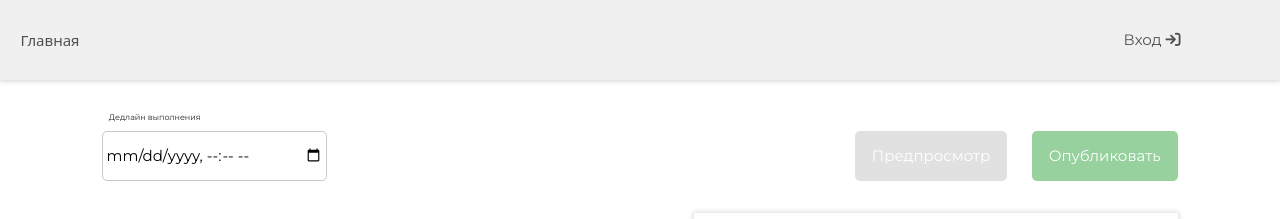
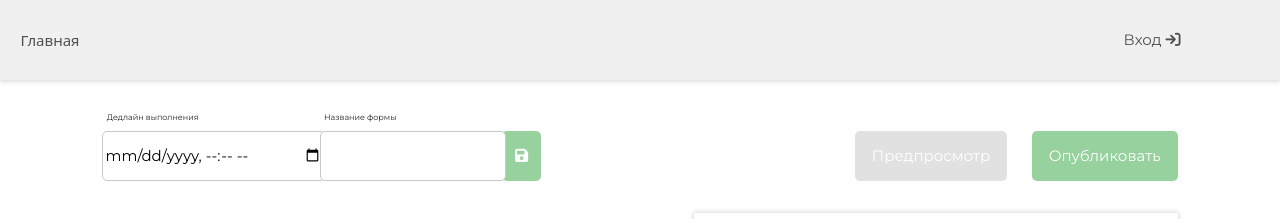
Before and after one commit to ArseniyBogachev/Minerva, a React app: page /forms/1/edit in a window 1280 px wide. Shown: the top 219 px of the page. Built offline with nearby package versions, Linux system fonts and the light colour scheme; no server answers.

Commit message:
added move block api and set title api

```diff
--- a/src/assets/styles/newForm.module.scss
+++ b/src/assets/styles/newForm.module.scss
@@ -10,15 +10,43 @@
 }
 
 .header {
-    text-align: right;
+    // text-align: right;
     display: flex;
     justify-content: space-between;
     width: 100%;
     height: 8%;
-    &__date {
-        width: 30%;
+    &__listInput {
+        width: 40%;
         height: 100%;
-        &__item {
+        display: flex;
+        justify-content: space-between;
+        align-items: center;
+        &__date {
+            width: 100%;
+            height: 100%;
+            display: flex;
+            justify-content: space-between;
+            align-items: center;
+            position: relative;
+            span {
+                position: absolute;
+                height: 100%;
+                font-size: 8px;
+                font-family: "Montserrat", sans-serif;
+                top: -40%;
+                left: 2%;
+            }
+            input {
+                display: block;
+                height: 100%;
+                font-size: 15px;
+                font-family: "Montserrat", sans-serif;
+                border: 1px solid rgb(200, 200, 200);
+                padding: 1%;
+                border-radius: 5px;
+            }
+        }
+        &__title {
             width: 100%;
             height: 100%;
             display: flex;
--- a/src/hooks/api/formApi.js
+++ b/src/hooks/api/formApi.js
@@ -64,6 +64,25 @@ async function updateBlockApi(token, blockId, data) {
     catch (e) {
         return e
     }
+};
+
+async function updateOrderBlockApi(token, formId, data) {
+    try {
+        const response = await axios.post(`http://localhost:8080/formBuilder/edit/${formId}/moveTo`,
+        {
+            "new_order": data.new,
+            "old_order": data.old
+        },
+        {
+            headers: {
+                "Authorization": `Token ${token}`,
+            }
+        })
+        return response
+    }
+    catch (e) {
+        return e
+    }
 }
 
 async function saveFormApi(token) {
@@ -84,4 +103,4 @@ async function saveFormApi(token) {
     }
 };
 
-export { addFormBlockApi, listFormBlockApi, saveFormApi, updateBlockApi }
+export { addFormBlockApi, listFormBlockApi, saveFormApi, updateBlockApi, updateOrderBlockApi }
--- a/src/hooks/api/listFormsApi.js
+++ b/src/hooks/api/listFormsApi.js
@@ -47,4 +47,22 @@ async function removeFormApi(token, formId) {
     }
 };
 
-export { listFormsApi, createFormApi, removeFormApi };
+async function updateTitleFormApi(token, formId, title) {
+    try {
+        const response = await axios.post(`http://localhost:8080/formBuilder/edit/${formId}/setTitle`,
+        {
+            title: title
+        },
+        {
+            headers: {
+                "Authorization": `Token ${token}`,
+            },
+        })
+        return response
+    }
+    catch (e) {
+        return e
+    }
+};
+
+export { listFormsApi, createFormApi, removeFormApi, updateTitleFormApi };
--- a/src/hooks/sundry/parseListBlock.js
+++ b/src/hooks/sundry/parseListBlock.js
@@ -1,3 +1,7 @@
+// function sortListBlock(data) {
+//     return data.sort((itemOne, itemTwo) => itemOne.order - itemTwo.order)
+// };
+
 function responseDataToListBlock(data) {
     const result = []
 
@@ -24,7 +28,7 @@ function responseDataToListBlock(data) {
         result.push(newParam)
     }
 
-    return result
-}
+    return result.sort((itemOne, itemTwo) => itemOne.order - itemTwo.order)
+};
 
 export { responseDataToListBlock }
--- a/src/pages/NewForm.jsx
+++ b/src/pages/NewForm.jsx
@@ -6,7 +6,8 @@ import MyButton from "../components/MyButton.jsx";
 import AnswerModal from "../components/AnswerModal.jsx";
 import PreviewModal from "../components/PreviewModal.jsx"
 import { FormsData, TypeAnswerData } from "../context";
-import { saveFormApi, addFormBlockApi, listFormBlockApi, updateBlockApi } from "../hooks/api/formApi.js";
+import { listFormsApi, updateTitleFormApi } from "../hooks/api/listFormsApi.js";
+import { saveFormApi, addFormBlockApi, listFormBlockApi, updateBlockApi, updateOrderBlockApi } from "../hooks/api/formApi.js";
 import { responseDataToListBlock } from "../hooks/sundry/parseListBlock.js";
 
 const NewForm = () => {
@@ -21,8 +22,8 @@ const NewForm = () => {
     const {forms, setForms} = useContext(FormsData);
     const {listTypeAnswer, setListTypeAnswer} = useContext(TypeAnswerData);
 
-    const nextID = (list) => {
-        return list.length ? list.at(-1).id + 1 : 1
+    const nextID = (list, param) => {
+        return list.length ? list.at(-1)[param] + 1 : 1
     };
     const [question, setQuestion] = useState("");
     const [comment, setComment] = useState("");
@@ -33,6 +34,7 @@ const NewForm = () => {
     const [currentOptionAnswer, setCurrentOptionAnswer] = useState("");
 
     const [datetime, setDatetime] = useState("");
+    const [titleForm, setTitleForm] = useState("");
 
     const [listBlock, setListBlock] = useState([]);
 
@@ -54,23 +56,26 @@ const NewForm = () => {
     };
 
     useEffect(() => {
-        async function listFormBlock() {
-            const response = await listFormBlockApi(cookies.token, formId);
+        async function totalData() {
+            const responseForms = await listFormsApi(cookies.token);
+            const responseBlock = await listFormBlockApi(cookies.token, formId);
 
-            if (response.status === 200 && response.data) {
-                setListBlock(responseDataToListBlock(response.data));
+            if (responseBlock.status === 200 && responseBlock.data && responseForms.status === 200) {
+                setListBlock(responseDataToListBlock(responseBlock.data));
+                setTitleForm(responseForms.data.find(item => item.id === formId).title);
             }
             else {
-                console.log(response);
+                console.log(responseBlock);
+                console.log(responseForms);
             }
         };
 
-        listFormBlock();
+        totalData();
     }, []);
 
     function addOptionAnswer(text) {
         setOptionAnswer([...optionAnswer, {
-            id: nextID(optionAnswer),
+            id: nextID(optionAnswer, "id"),
             text: currentOptionAnswer
         }]);
         setCurrentOptionAnswer("");
@@ -135,13 +140,47 @@ const NewForm = () => {
         const response = await addFormBlockApi(cookies.token, formId, newBlock)
 
         if (response.status === 200) {
-            setListBlock([...listBlock, newBlock]);
+            setListBlock([...listBlock, {...newBlock, order: nextID(listBlock, "order")}]);
         }
         else {
             console.log(response)
         }
         cleanStates();
     };
+
+    async function updateTitleForm() {
+        const response = await updateTitleFormApi(cookies.token, formId, titleForm);
+
+        if (response.status === 200) {
+            console.log(response)
+        }
+        else {
+            console.log(response)
+        }
+    };
+
+    async function updateOrderBlock() {
+        const response = await updateOrderBlockApi(cookies.token, formId, {
+            new: dropElem,
+            old: dragElem
+        })
+
+        if (response.status === 200) {
+            const currentElem = listBlock[dragElem];
+            const tListBlock = [...listBlock];
+
+            if (dragElem > dropElem) {
+                tListBlock.splice(dropElem, 0, currentElem);
+                tListBlock.splice(dragElem + 1, 1);
+            }
+            else {
+                tListBlock.splice(dropElem + 1, 0, currentElem);
+                tListBlock.splice(dragElem, 1);
+            };
+
+            setListBlock(tListBlock);
+        }
+    }
 
     function updateFormByForms() {
         updateFormByFormsApi(location.state.id, "Новая форма", listBlock)
@@ -162,32 +201,41 @@ const NewForm = () => {
     };
 
     function saveForm() {
-        saveFormApi("Новая форма", listBlock)
-            .then((resolve, reject) => {
-                console.log(resolve);
-                setForms(
-                    [...forms, {
-                        id: nextID(forms),
-                        title: "Новая форма",
-                        questions: listBlock,
-                        answers: []
-                    }]
-                );
-                cleanStates();
-                navigate("/forms");
-            })
-            .catch(error => console.log(error));
+        // saveFormApi("Новая форма", listBlock)
+        //     .then((resolve, reject) => {
+        //         console.log(resolve);
+        //         setForms(
+        //             [...forms, {
+        //                 id: nextID(forms),
+        //                 title: "Новая форма",
+        //                 questions: listBlock,
+        //                 answers: []
+        //             }]
+        //         );
+        cleanStates();
+        navigate("/forms");
+            // })
+            // .catch(error => console.log(error));
     };
 
     return (
         <div className={classes.main}>
             <div className={classes.wrapper}>
                 <div className={classes.header}>
-                    <div className={classes.header__date}>
-                        <div className={classes.header__date__item}>
+                    <div className={classes.header__listInput}>
+                        <div className={classes.header__listInput__date}>
                             <span>Дедлайн выполнения</span>
                             <input type="datetime-local" value={datetime} onChange={event => setDatetime(event.target.value)}/>
                         </div>
+                        <div className={classes.header__listInput__title}>
+                            <span>Название формы</span>
+                            <input type="text" value={titleForm} onChange={event => setTitleForm(event.target.value)}/>
+                        </div>
+                        <MyButton
+                            text={<i class="fa-solid fa-floppy-disk"></i>}
+                            click={() => updateTitleForm()}
+                            otherStyle={{paddingLeft: "0.9rem", paddingRight: "0.9rem"}}>
+                        </MyButton>
                     </div>
                     <div className={classes.header__listBtn}>
                         <MyButton text={'Предпросмотр'} backgroundColor={'rgb(225, 225, 225)'} toggle={"modal"} target={"#previewModal"}/>
@@ -238,7 +286,7 @@ const NewForm = () => {
                                 <div
                                     className={classes.content__newForm__list__item}
                                     key={i}
-                                    id={i}
+                                    id={item.order}
                                     draggable="true"
                                     onDragOver={(event) => {event.preventDefault()}}
                                     onDragStart={(event) => {
@@ -251,19 +299,7 @@ const NewForm = () => {
                                             setDropElem(Number(event.target.id))
                                         }
                                     }}
-                                    onDrop={() => {
-                                        const currentElem = listBlock[dragElem]
-                                        const tNewForm = [...listBlock]
-                                        if (dragElem > dropElem) {
-                                            tNewForm.splice(dropElem, 0, currentElem)
-                                            tNewForm.splice(dragElem + 1, 1)
-                                        }
-                                        else {
-                                            tNewForm.splice(dropElem + 1, 0, currentElem)
-                                            tNewForm.splice(dragElem, 1)
-                                        }
-                                        setListBlock(tNewForm)
-                                    }}
+                                    onDrop={() => updateOrderBlock()}
                                 >
                                     <div className={classes.content__newForm__list__item__answer}>
                                         <span>{item.question}</span>
@@ -272,6 +308,7 @@ const NewForm = () => {
                                                 return typeItem.text
                                             }
                                         })}</span>
+                                        <span>{item.order}</span>
                                     </div>
                                     <div className={classes.content__newForm__list__item__btn}>
                                         <i class="fa-solid fa-pen" data-bs-toggle="modal" data-bs-target="#answerModal" onClick={() => {editAnswerByForm(item.id)}}></i>
```
Also changed, not shown: src/pages/ViewForm.jsx (+0 -20 lines).
